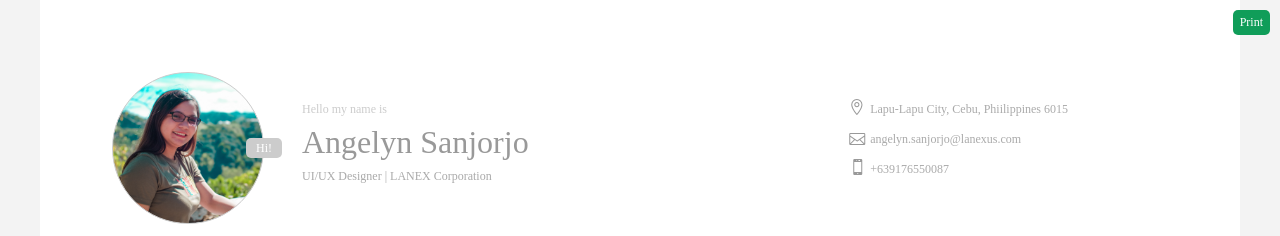
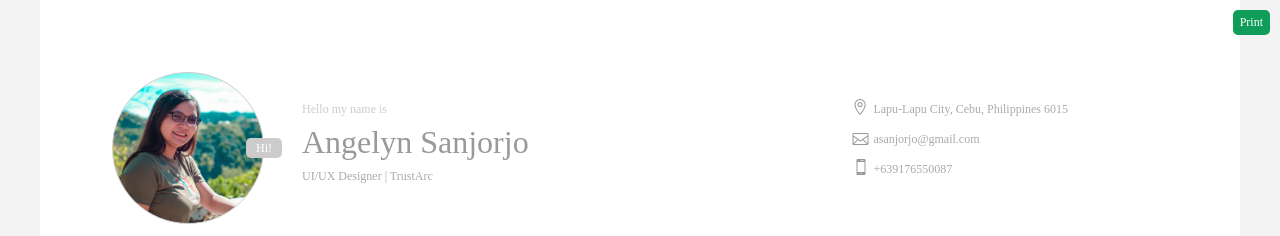
Before and after one commit to asanjorjo/about, a plain HTML site: page index.html in a window 1280 px wide. Shown: the top 236 px of the page. Drawn offline with Linux system fonts and the light colour scheme.

Commit message:
Update index.html

```diff
--- a/index.html
+++ b/index.html
@@ -51,10 +51,10 @@
                     <div class="base">
                         <p class="desc">Hello my name is</p>
                         <h2>Angelyn Sanjorjo</h2>
-                        <p>UI/UX Designer | LANEX Corporation</p>
+                        <p>UI/UX Designer | TrustArc</p>
                         <span>
-                            <p><i aria-hidden="true" data-icon="&#xe01d;"></i>Lapu-Lapu City, Cebu, Phiilippines 6015</p>
-                            <p><i aria-hidden="true" data-icon=""></i>angelyn.sanjorjo@lanexus.com</p>
+                            <p><i aria-hidden="true" data-icon="&#xe01d;"></i>Lapu-Lapu City, Cebu, Philippines 6015</p>
+                            <p><i aria-hidden="true" data-icon=""></i>asanjorjo@gmail.com</p>
                             <p><a href="javascript:;" class="tel_me"><i aria-hidden="true" data-icon="&#xe00b;"></i>+639176550087</a></p>
                         </span>
                     </div>
```
